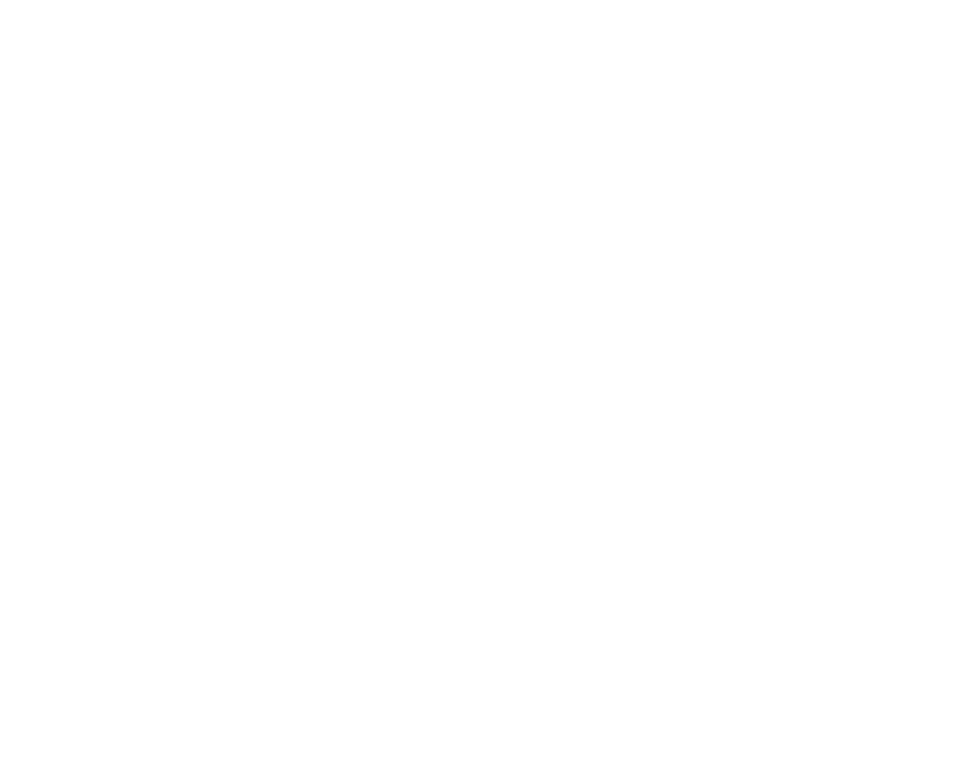
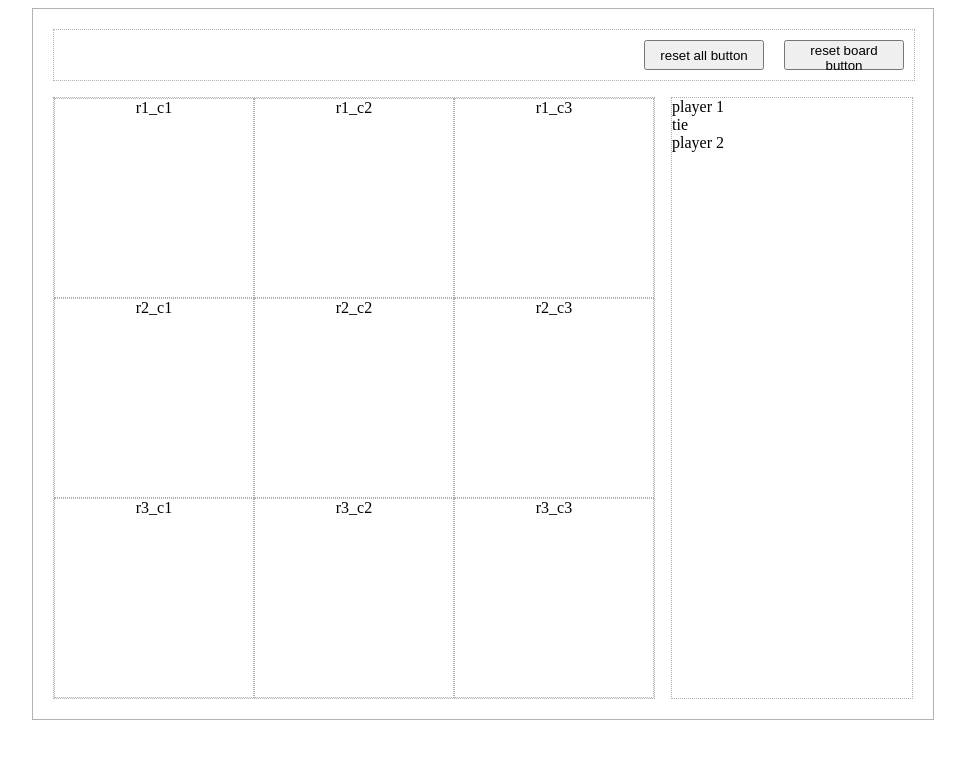
Before and after one commit to scbowler/TicTacToe, a plain HTML site: page index.html in a window 1280 px wide. Shown: the whole page, without its empty margins (157-1122 px from the left). Drawn offline with Linux system fonts and the light colour scheme.

Commit message:
2nd update- html/css- J

```diff
--- a/Assets/stylesheets/main.css
+++ b/Assets/stylesheets/main.css
@@ -0,0 +1,72 @@
+body {
+
+}
+
+/*//////////////////////////////*/
+/*////[full game container]/////*/
+/*//////////////////////////////*/
+
+.page {
+    margin: 0 auto;
+    border: 1px solid rgba(0,0,0,0.3);
+    height: 710px;
+    width: 900px;
+    position: relative;
+}
+
+
+/*///////////////////////*/
+/*////[ game board ]/////*/
+/*///////////////////////*/
+
+.game_board {
+    border: 1px dotted rgba(0,0,0,0.3);
+    height: 600px;
+    width: 600px;
+    position: absolute;
+    bottom: 20px;
+    left: 20px;
+    text-align: center;
+}
+
+.squares {
+    border: 1px dotted rgba(0,0,0,0.3);
+    width: 33%;
+    height: 33%;
+    float: left;
+}
+/*//////////////////////*/
+/*////[ reset box ]/////*/
+/*//////////////////////*/
+.reset_box {
+    border: 1px dotted rgba(0,0,0,0.3);
+    width: 860px;
+    height: 50px;
+    position: absolute;
+    display: inline-block;
+    top: 20px;
+    left: 20px;
+}
+
+.reset_box button {
+    width: 120px;
+    height: 30px;
+    float: right;
+    margin: 10px;
+}
+
+
+/*/////////////////////////////*/
+/*////[ scores & options ]/////*/
+/*/////////////////////////////*/
+
+
+.scores_options_box {
+    border: 1px dotted rgba(0,0,0,0.3);
+    width: 240px;
+    height: 600px;
+    position: absolute;
+    float: right;
+    bottom: 20px;
+    right: 20px;
+}
--- a/index.html
+++ b/index.html
@@ -2,38 +2,44 @@
 <html>
 
 <head>
-    <meta charset="utf-8"
+    <meta charset="utf-8">
     <link type="text/css" rel="stylesheet" href="Assets/stylesheets/main.css">
     <script type="text/javascript" src="Assets/js/main.js"></script>
     <title>Tic Tac Toe</title>
 </head>
 
-<body>
-<div>  <!--[ full game container ]-->
-    <div> <!--[ container for stats and options ]-->
-        <div> <!--[ container for reset buttons ]-->
-            <div id="" class="" name="" onclick=""></div>
-            <div id="" class="" name="" onclick=""></div>
+<body onload="init()">
+<div id="" class="page">  <!--[ full game container ]-->
 
+    <div class="reset_box"> <!--[ container for reset buttons ]-->
+        <button id="" class="reset_board" name="" onclick="">reset board button</button>
+        <button id="" class="" name="" onclick="">reset all button</button>
+    </div>
+
+<div id="" class="game_board"><!--[ game board container ]-->
+    <div id="r1_c1" class="squares" name="" onclick="">r1_c1</div>
+    <div id="r1_c2" class="squares" name="" onclick="">r1_c2</div>
+    <div id="r1_c3" class="squares" name="" onclick="">r1_c3</div>
+    <div id="r2_c1" class="squares" name="" onclick="">r2_c1</div>
+    <div id="r2_c1" class="squares" name="" onclick="">r2_c2</div>
+    <div id="r2_c1" class="squares" name="" onclick="">r2_c3</div>
+    <div id="r3_c1" class="squares" name="" onclick="">r3_c1</div>
+    <div id="r3_c1" class="squares" name="" onclick="">r3_c2</div>
+    <div id="r3_c1" class="squares" name="" onclick="">r3_c3</div>
+</div>
+    <div class="scores_options_box"> <!--[ container for scores and options ]-->
+        <div id="" class="scores_container"> <!--[ player scores ]-->
+            <div id="" class="" name="" onclick="">player 1</div>
+            <div id="" class="" name="" onclick="">tie</div>
+            <div id="" class="" name="" onclick="">player 2</div>
         </div>
-        <div> <!--[ container stats ]-->
+
+        <div id="" class=""> <!--[ player turn indicator ]-->
             <div id="" class="" name="" onclick=""></div>
             <div id="" class="" name="" onclick=""></div>
             <div id="" class="" name="" onclick=""></div>
         </div>
     </div>
-<div><!--[ game board container ]-->
-    <div id="" class="" name="" onclick=""></div>
-    <div id="" class="" name="" onclick=""></div>
-    <div id="" class="" name="" onclick=""></div>
-    <div id="" class="" name="" onclick=""></div>
-    <div id="" class="" name="" onclick=""></div>
-    <div id="" class="" name="" onclick=""></div>
-    <div id="" class="" name="" onclick=""></div>
-    <div id="" class="" name="" onclick=""></div>
-    <div id="" class="" name="" onclick=""></div>
-
-</div>
 </div>
 </body>
 </html>
```
